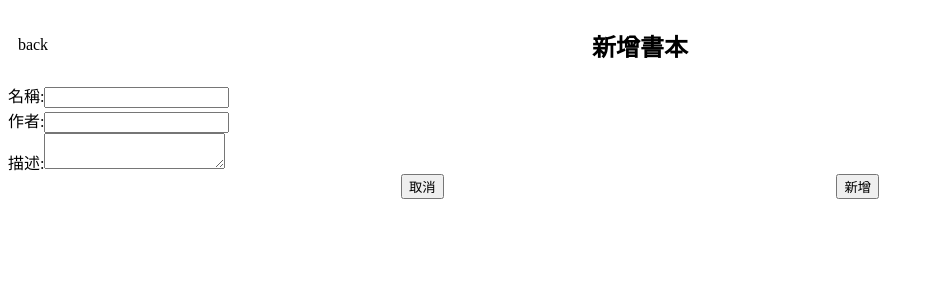
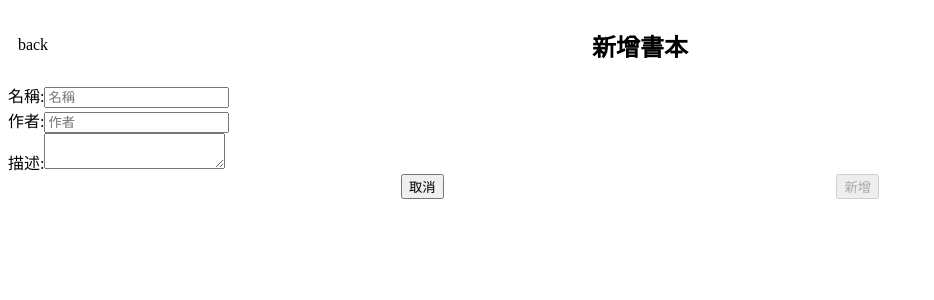
Before and after one commit to edison20000744/unnotech-frontend-recruit, a Nuxt app: page /books/add in a window 1280 px wide. Shown: the top 300 px of the page, without its empty margins (0-934 px from the left). Built offline with nearby package versions, Linux system fonts and the light colour scheme.

Commit message:
feat:新增表單驗證功能

```diff
--- a/components/books/from.vue
+++ b/components/books/from.vue
@@ -1,50 +1,102 @@
 <template>
   <div class="book-detail">
+    <VForm :validation-schema="schema" :initial-values="initialValues" v-slot="{ meta: formMeta, resetForm }" @submit="actionHandle">
       <div class="title">
-      <label>名稱:</label>
-      <input v-model="formData.title" />
+        <VTextInput name="title" label="名稱" placeholder="名稱" />
       </div>
       <div class="author">
-      <label>作者:</label>
-      <input v-model="formData.author" />
+        <VTextInput name="author" label="作者" placeholder="作者" />
       </div>
       <div class="description">
         <label>描述:</label>
-      <textarea v-model="formData.description"></textarea>
+        <VField as="textarea" name="description"></VField>
       </div>
       <footer>
-      <button>取消</button>
-      <button @click="actionHandle()">{{ action === 'edit' ? '修改' : '新增' }}</button>
+        <button type="button" @click="resetForm()">取消</button>
+        <button class="button mt-3" :class="{ 'is-primary': formMeta.valid }" :disabled="!formMeta.valid || sending" type="submit">
+          {{ sending ? 'sending...' : editFlag ? '修改' : '新增' }}
+        </button>
+        <!-- <span @click="del()">刪除</span> -->
       </footer>
+    </VForm>
   </div>
 </template>
 <script setup lang="ts">
+import { object, string } from 'yup';
+import { configure } from 'vee-validate';
+import type { SubmissionContext } from 'vee-validate';
 import type { booksInfo } from '../../pages/books/index.vue';
-const props = defineProps<{
-  data?: booksInfo;
-  action: 'add' | 'edit';
-}>();
-const formData = computed(() => props.data || { title: '', author: '', description: '' });
 
-function actionHandle() {
-  if (props.action === 'add') {
+const props = withDefaults(
+  defineProps<{
+    data: booksInfo;
+    editFlag?: boolean;
+  }>(),
+  {
+    editFlag: false,
+  }
+);
+const emit = defineEmits({
+  'update:data': (payload: booksInfo) => true,
+  back: () => true,
+});
+const router = useRouter();
+const BOOK_URL = 'https://fe-interview-api.unnotech.com/books';
+const initialValues = { ...props.data };
+const formData = ref({ ...props.data });
+const sending = ref(false);
+
+configure({
+  validateOnBlur: true, // controls if `blur` events should trigger validation with `handleChange` handler
+  validateOnChange: true, // controls if `change` events should trigger validation with `handleChange` handler
+  validateOnInput: false, // controls if `input` events should trigger validation with `handleChange` handler
+  validateOnModelUpdate: true, // controls if `update:modelValue` events should trigger validation with `handleChange` handler
+});
+const schema = object({
+  title: string().required().label('名稱'),
+  author: string().required().label('作者'),
+  description: string(),
+});
+
+function actionHandle(values: booksInfo, actions: SubmissionContext) {
+  formData.value = values;
+  sending.value = true;
+  if (props.editFlag && props.data?.id) {
+    edit(props.data.id);
+  } else {
     add();
-  }
-  if (props.action === 'edit' && props.data?.id) {
-    edit(props.data.id);
   }
 }
 async function add() {
-  const { data } = await useFetch<booksInfo>(`https://fe-interview-api.unnotech.com/books/`, {
+  await useFetch<booksInfo>(`${BOOK_URL}`, {
     method: 'POST',
     body: formData.value,
+  }).then(({ data }) => {
+    sending.value = false;
+    router.push(`/books/${data.value?.id}`);
   });
 }
 async function edit(id: number) {
-  const { data } = await useFetch<booksInfo>(`https://fe-interview-api.unnotech.com/books/${id}`, {
+  await useFetch<booksInfo>(`${BOOK_URL}/${id}`, {
     method: 'PATCH',
     body: formData.value,
-  });
+  })
+    .then(({ data }) => {
+      sending.value = false;
+      if (data.value) emit('update:data', data.value);
+      emit('back');
+    })
+    .catch();
+}
+
+async function del() {
+  if (props.data?.id) {
+    await useFetch<booksInfo>(`${BOOK_URL}/${props.data.id}`, {
+      method: 'DELETE',
+    })
+      .then(() => router.push('/books'))
+      .catch();
+  }
 }
 </script>
 <style lang="scss" scoped>
--- a/pages/books/[id].vue
+++ b/pages/books/[id].vue
@@ -9,7 +9,7 @@
         <span v-if="!edit" @click="edit = true">edit</span>
       </template>
     </BooksHeader>
-    <BooksFrom v-if="edit" :data="bookDetail" action="edit"></BooksFrom>
+    <BooksFrom v-if="edit" v-model:data="bookDetail" :edit-flag="true" @back="back()"></BooksFrom>
     <BooksDetailInfo v-else :data="bookDetail"></BooksDetailInfo>
   </div>
 </template>
--- a/pages/books/add.vue
+++ b/pages/books/add.vue
@@ -6,9 +6,10 @@
       </template>
       <h2>新增書本</h2>
     </BooksHeader>
-    <BooksFrom action="add"></BooksFrom>
+    <BooksFrom v-model:data="fromData"></BooksFrom>
   </div>
 </template>
 <script setup lang="ts">
 const router = useRouter();
+const fromData = ref({ title: '', author: '', description: '' });
 </script>
```
Also changed, not shown: pages/books/index.vue (+2 -5 lines). Lines whose indentation alone changed are shown as unchanged.
